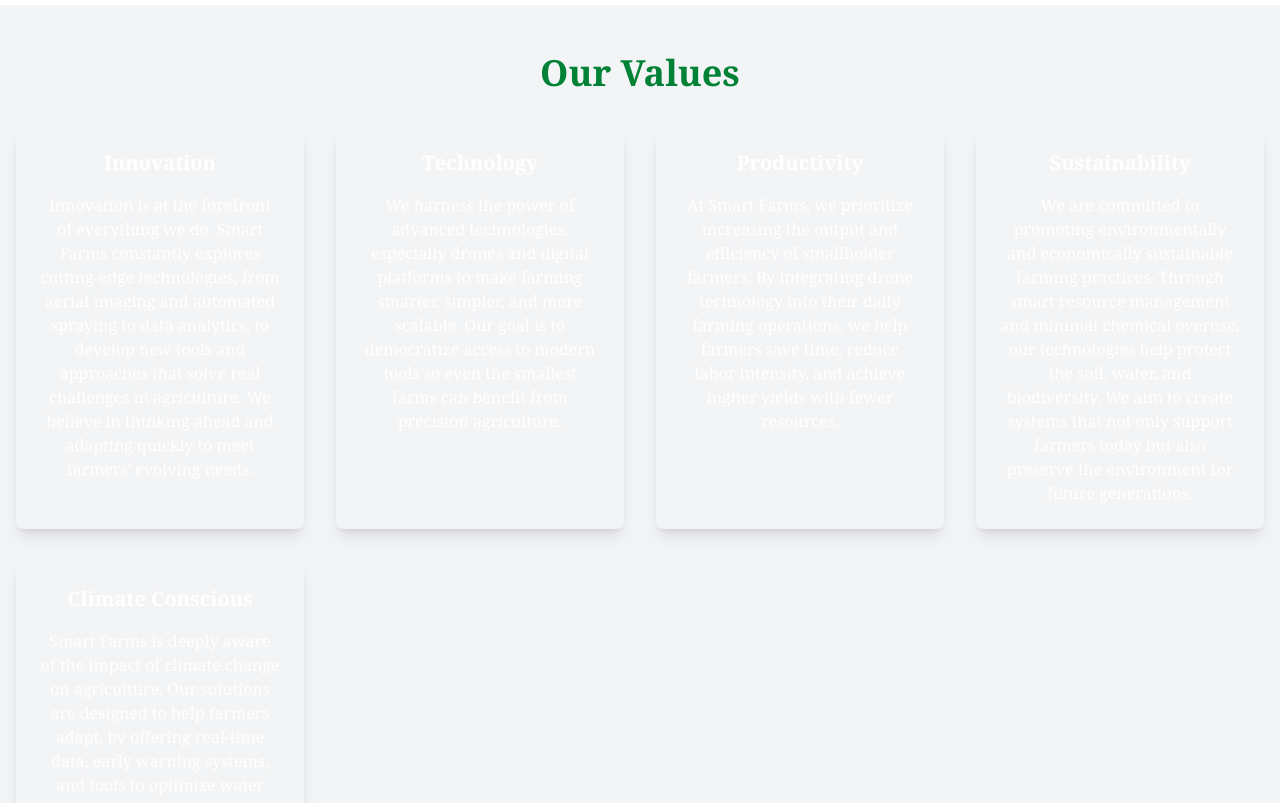
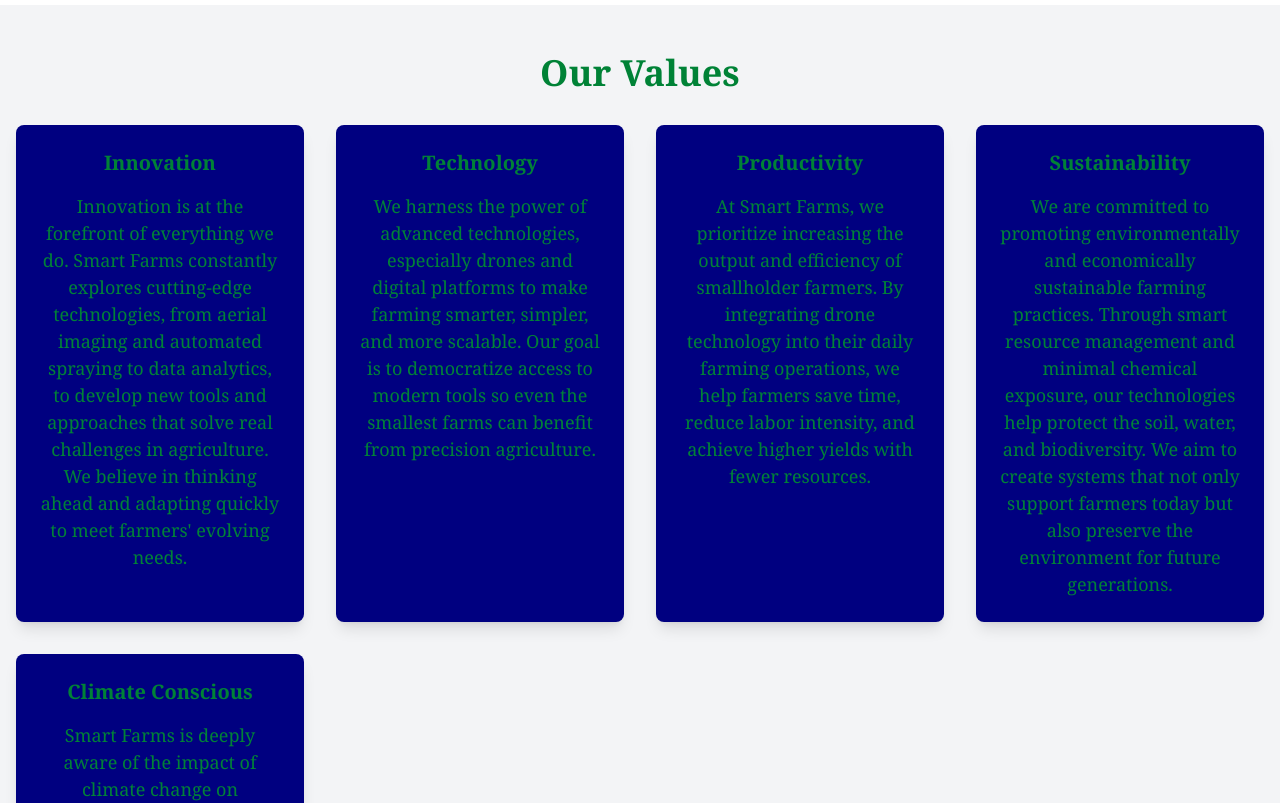
Before and after one commit to HudsonWayne/Smart-Farms, a Next.js app: page /about in a window 1280 px wide. Shown: the part 2160-2963 px from the top of the page. Built offline with nearby package versions, Linux system fonts and the light colour scheme; a web font is replaced by a local one.

Commit message:
initial commit

```diff
--- a/src/pages/about.tsx
+++ b/src/pages/about.tsx
@@ -97,41 +97,41 @@ export default function AboutPage() {
 
         <div className="grid md:grid-cols-2 lg:grid-cols-4 gap-8 max-w-7xl mx-auto px-4">
           {/* Innovation */}
-          <div className="bg-navy-900 text-white p-6 rounded-lg shadow-lg text-center">
+          <div className="bg-[#000080] text-green-700 p-6 rounded-lg shadow-lg text-center">
             <h3 className="text-xl font-bold mb-4" style={{ fontFamily: "Georgia, serif" }}>Innovation</h3>
-            <p style={{ fontFamily: "Georgia, serif" }}>
+            <p style={{ fontFamily: "Georgia, serif", fontSize: "1.125rem" }}>
               Innovation is at the forefront of everything we do. Smart Farms constantly explores cutting-edge technologies, from aerial imaging and automated spraying to data analytics, to develop new tools and approaches that solve real challenges in agriculture. We believe in thinking ahead and adapting quickly to meet farmers' evolving needs.
             </p>
           </div>
 
           {/* Technology */}
-          <div className="bg-navy-900 text-white p-6 rounded-lg shadow-lg text-center">
+          <div className="bg-[#000080] text-green-700 p-6 rounded-lg shadow-lg text-center">
             <h3 className="text-xl font-bold mb-4" style={{ fontFamily: "Georgia, serif" }}>Technology</h3>
-            <p style={{ fontFamily: "Georgia, serif" }}>
+            <p style={{ fontFamily: "Georgia, serif", fontSize: "1.125rem" }}>
               We harness the power of advanced technologies, especially drones and digital platforms to make farming smarter, simpler, and more scalable. Our goal is to democratize access to modern tools so even the smallest farms can benefit from precision agriculture.
             </p>
           </div>
 
           {/* Productivity */}
-          <div className="bg-navy-900 text-white p-6 rounded-lg shadow-lg text-center">
+          <div className="bg-[#000080] text-green-700 p-6 rounded-lg shadow-lg text-center">
             <h3 className="text-xl font-bold mb-4" style={{ fontFamily: "Georgia, serif" }}>Productivity</h3>
-            <p style={{ fontFamily: "Georgia, serif" }}>
+            <p style={{ fontFamily: "Georgia, serif", fontSize: "1.125rem" }}>
               At Smart Farms, we prioritize increasing the output and efficiency of smallholder farmers. By integrating drone technology into their daily farming operations, we help farmers save time, reduce labor intensity, and achieve higher yields with fewer resources.
             </p>
           </div>
 
           {/* Sustainability */}
-          <div className="bg-navy-900 text-white p-6 rounded-lg shadow-lg text-center">
+          <div className="bg-[#000080] text-green-700 p-6 rounded-lg shadow-lg text-center">
             <h3 className="text-xl font-bold mb-4" style={{ fontFamily: "Georgia, serif" }}>Sustainability</h3>
-            <p style={{ fontFamily: "Georgia, serif" }}>
-              We are committed to promoting environmentally and economically sustainable farming practices. Through smart resource management and minimal chemical overuse, our technologies help protect the soil, water, and biodiversity. We aim to create systems that not only support farmers today but also preserve the environment for future generations.
+            <p style={{ fontFamily: "Georgia, serif", fontSize: "1.125rem" }}>
+              We are committed to promoting environmentally and economically sustainable farming practices. Through smart resource management and minimal chemical exposure, our technologies help protect the soil, water, and biodiversity. We aim to create systems that not only support farmers today but also preserve the environment for future generations.
             </p>
           </div>
 
-          {/* Climate Conscious */}
-          <div className="bg-navy-900 text-white p-6 rounded-lg shadow-lg text-center">
+          {/* Climate Conscious (Centered) */}
+          <div className="bg-[#000080] text-green-700 p-6 rounded-lg shadow-lg text-center col-span-2 lg:col-span-1">
             <h3 className="text-xl font-bold mb-4" style={{ fontFamily: "Georgia, serif" }}>Climate Conscious</h3>
-            <p style={{ fontFamily: "Georgia, serif" }}>
+            <p style={{ fontFamily: "Georgia, serif", fontSize: "1.125rem" }}>
               Smart Farms is deeply aware of the impact of climate change on agriculture. Our solutions are designed to help farmers adapt, by offering real-time data, early warning systems, and tools to optimize water and input use. We stand for climate-resilient agriculture that supports both people and the planet.
             </p>
           </div>
```
